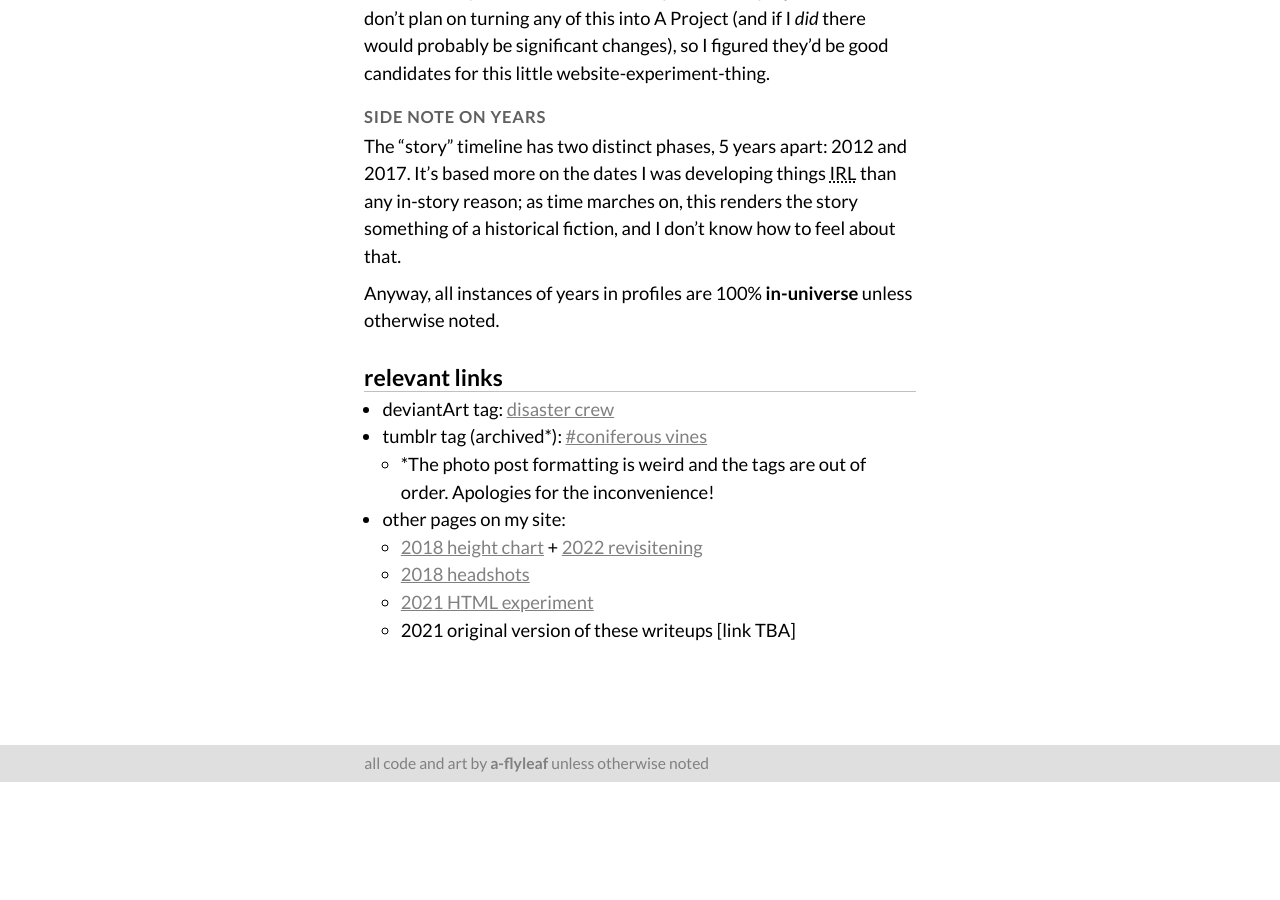
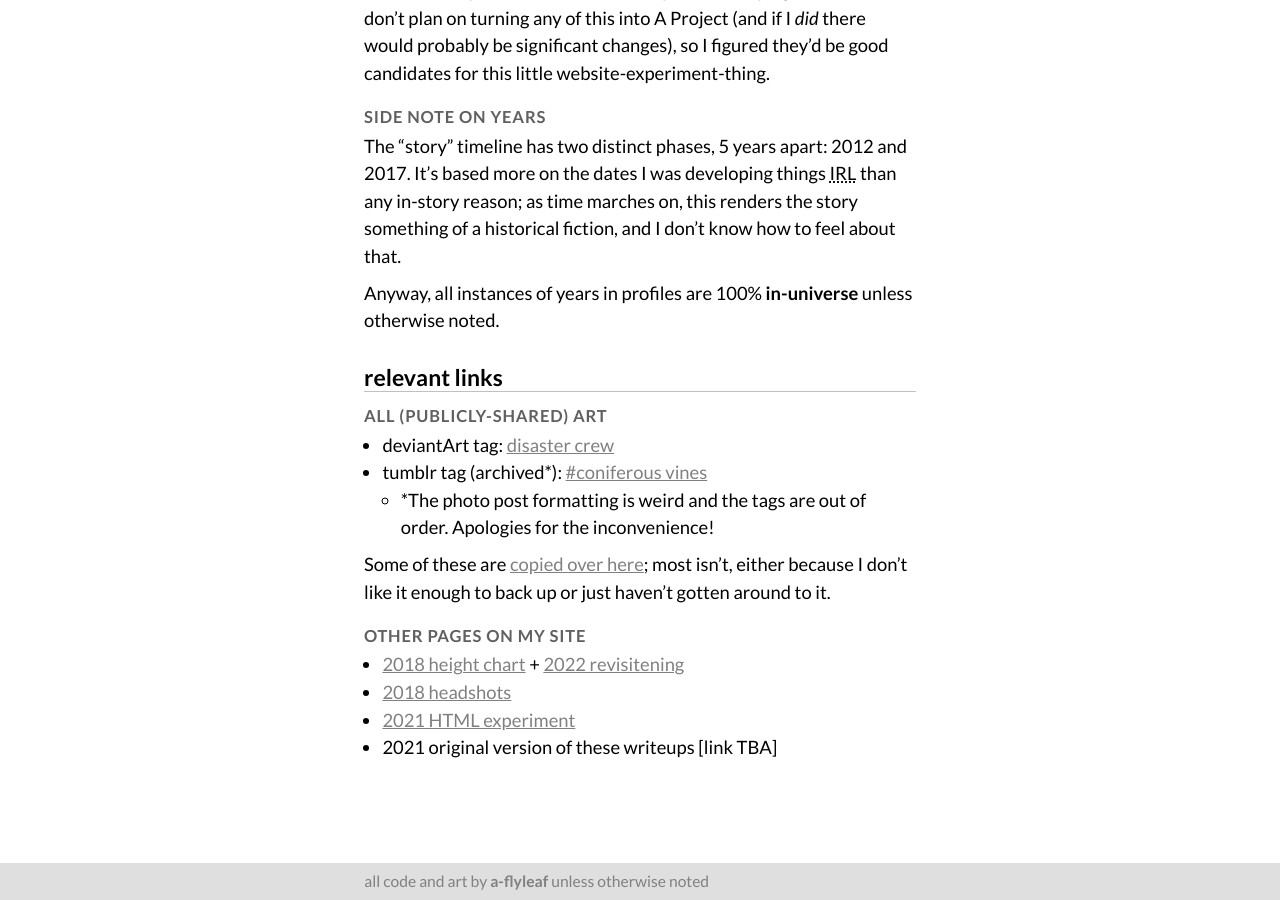
Before and after one commit to a-flyleaf/toyshelf, a Jekyll site: the page built from disaster-crew/index.md, in a window 1280 px wide and 900 px high, scrolled down 734 px. Built offline with Jekyll 4.4.1, drawn with Linux system fonts in a browser that asks for light colours; before the commit the page ends 1516 px from its top, so only the background shows below that.

Commit message:
art page tweaks

```diff
--- a/_layouts/1.html
+++ b/_layouts/1.html
@@ -23,7 +23,7 @@
 			<footer class="box" id="info">{%if page.tumblr%}
 				{%for tag in page.tumblr%}#{{tag}} {%endfor%}
 			{%endif%}<ul>
-				<li class="info-li">filed under: <a href="{%include url.html%}/{{category}}">{{page.categories}}</a></li>
+				<li class="info-li">filed under: <a href="{%include url.html%}/{{category}}"><a href="{%include url.html%}/art/{{page.categories}}">{{page.categories}}</a></li>
 				<li class="info-li">tagged: <ul id="tags">{%for tag in page.tags%}<li><a href="{%include url.html%}/{{page.categories}}/{{tag}}">{{tag}}</a></li>{%endfor%}</ul></li>
 			</ul></footer>{%endif%}
 		</div></main>
--- a/disaster-crew/index.md
+++ b/disaster-crew/index.md
@@ -19,11 +19,16 @@ The "story" timeline has two distinct phases, 5 years apart: 2012 and 2017. It's
 Anyway, all instances of years in profiles are 100% **in-universe** unless otherwise noted.
 
 ## relevant links
+
+### all (publicly-shared) art
 - deviantArt tag: [disaster crew](https://www.deviantart.com/a-flyleaf/gallery?q=%23disastercrew)
 - tumblr tag (archived\*): [#coniferous vines](https://aflyleaf3.wordpress.com/tag/coniferous-vines)
 	- \*The photo post formatting is weird and the tags are out of order. Apologies for the inconvenience!
-- other pages on my site:
-	- [2018 height chart](https://a-flyleaf.github.io/shriblets/2018-08-heighthell/) + [2022 revisitening](https://a-flyleaf.github.io/shriblets/2022-04-1617-draggable/)
-	- [2018 headshots](https://a-flyleaf.github.io/shriblets/2018-12-14-headshots/)
-	- [2021 HTML experiment](https://a-flyleaf.github.io/shriblets/2021-04-29-split/)
-	- 2021 original version of these writeups [link TBA]
+
+Some of these are [copied over here]({%include url.html%}/art/disaster-crew); most isn't, either because I don't like it enough to back up or just haven't gotten around to it.
+
+### other pages on my site
+- [2018 height chart](https://a-flyleaf.github.io/shriblets/2018-08-heighthell/) + [2022 revisitening](https://a-flyleaf.github.io/shriblets/2022-04-1617-draggable/)
+- [2018 headshots](https://a-flyleaf.github.io/shriblets/2018-12-14-headshots/)
+- [2021 HTML experiment](https://a-flyleaf.github.io/shriblets/2021-04-29-split/)
+- 2021 original version of these writeups [link TBA]
```
Also changed, not shown: art/disaster-crew.md (added, +8 -0 lines), art/index.md (renamed from art.md).
